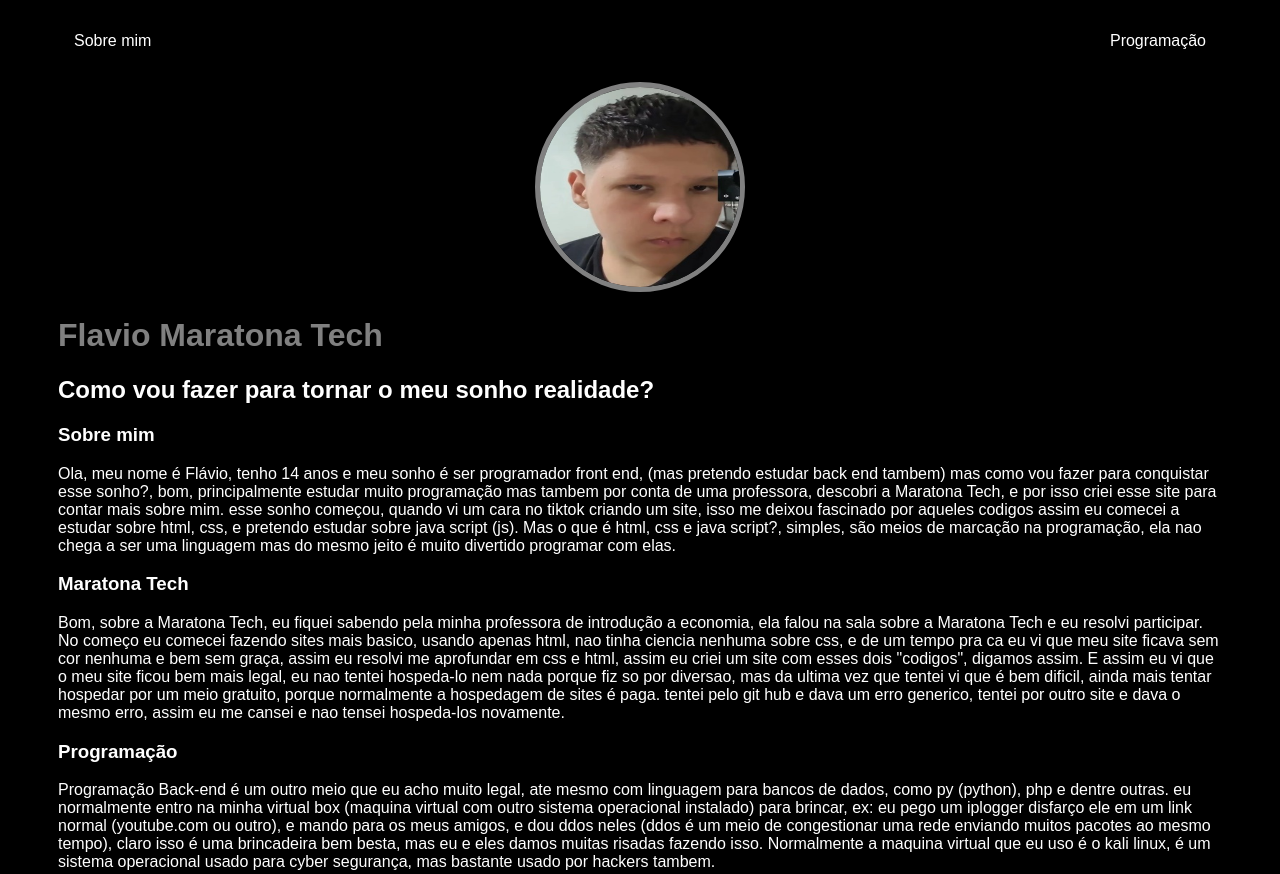
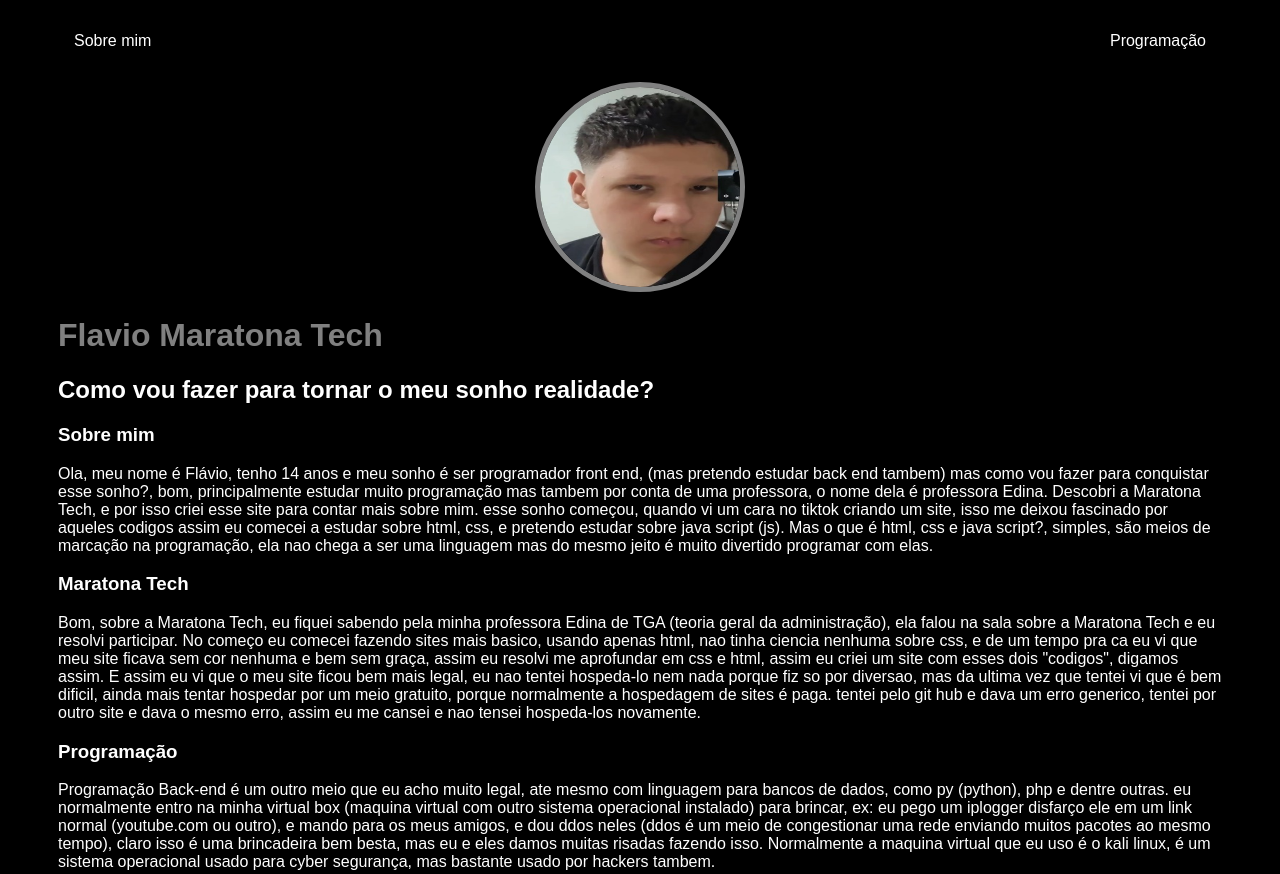
Before and after one commit to Shinyfl/MaratonaTech., a plain HTML site: page index.html in a window 1280 px wide. Shown: the top 874 px of the page. Drawn offline with Linux system fonts and the light colour scheme; files whose address does not match are found by name.

Commit message:
Update index.html

```diff
--- a/index.html
+++ b/index.html
@@ -31,14 +31,14 @@
                 <h3>Sobre mim</h3>
                 <p>Ola, meu nome é Flávio, tenho 14 anos e meu sonho é ser programador front end, (mas pretendo estudar back end tambem)
                    mas como vou fazer para conquistar esse sonho?, bom, principalmente estudar muito programação
-                   mas tambem por conta de uma professora, descobri a Maratona Tech, e por isso criei esse site para contar mais sobre mim.
+                   mas tambem por conta de uma professora, o nome dela é professora Edina. Descobri a Maratona Tech, e por isso criei esse site para contar mais sobre mim.
                    esse sonho começou, quando vi um cara no tiktok criando um site, isso me deixou fascinado por aqueles codigos
                    assim eu comecei a estudar sobre html, css, e pretendo estudar sobre java script (js).
                    Mas o que é html, css e java script?, simples, são meios de marcação na programação, ela nao chega a ser uma linguagem
                    mas do mesmo jeito é muito divertido programar com elas.
                 </p>
                 <h3>Maratona Tech</h3>
-                <p>Bom, sobre a Maratona Tech, eu fiquei sabendo pela minha professora de introdução a economia, ela falou na sala sobre a
+                <p>Bom, sobre a Maratona Tech, eu fiquei sabendo pela minha professora Edina de TGA (teoria geral da administração), ela falou na sala sobre a
                    Maratona Tech e eu resolvi participar.
                    No começo eu comecei fazendo sites mais basico, usando apenas html, nao tinha ciencia nenhuma sobre css, e de um tempo pra ca
                    eu vi que meu site ficava sem cor nenhuma e bem sem graça, assim eu resolvi me aprofundar em css e html, assim eu criei um site
```
